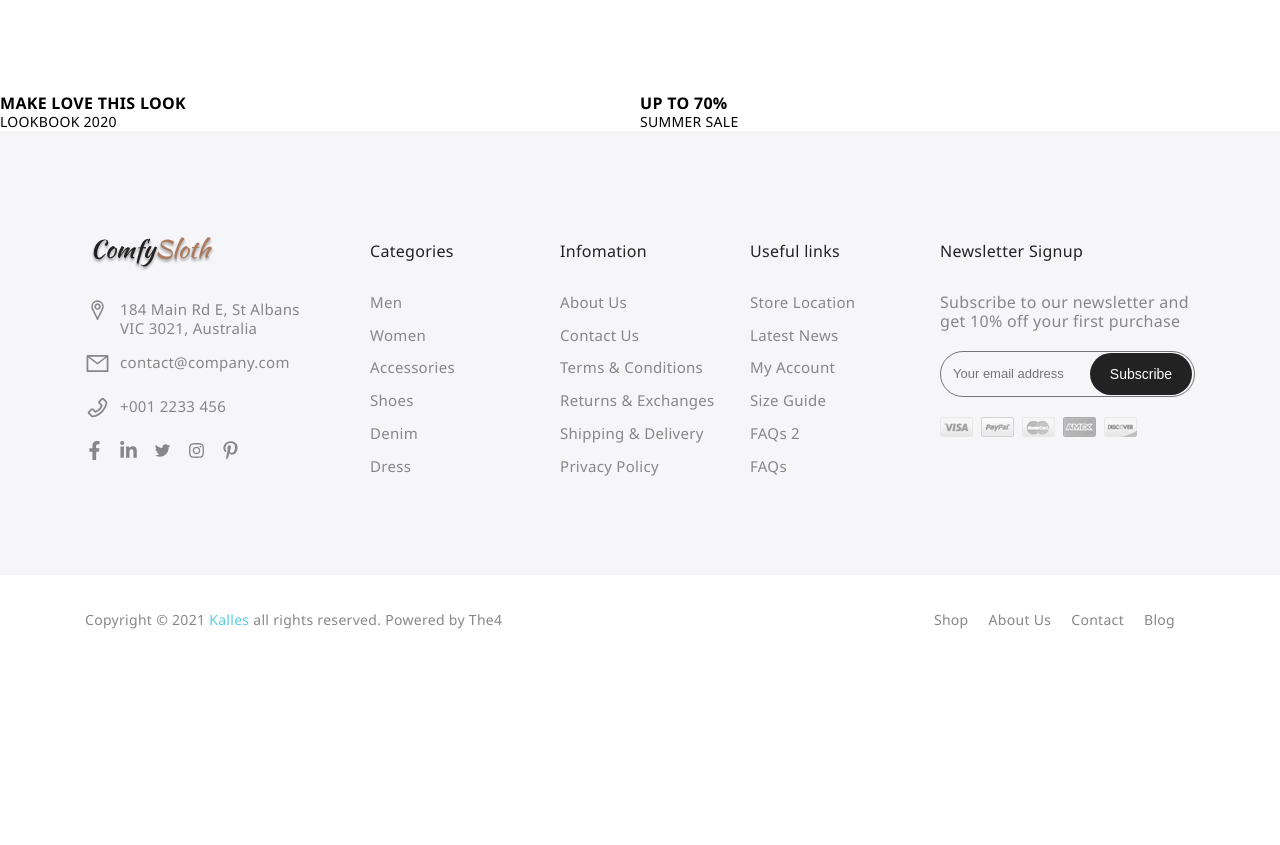
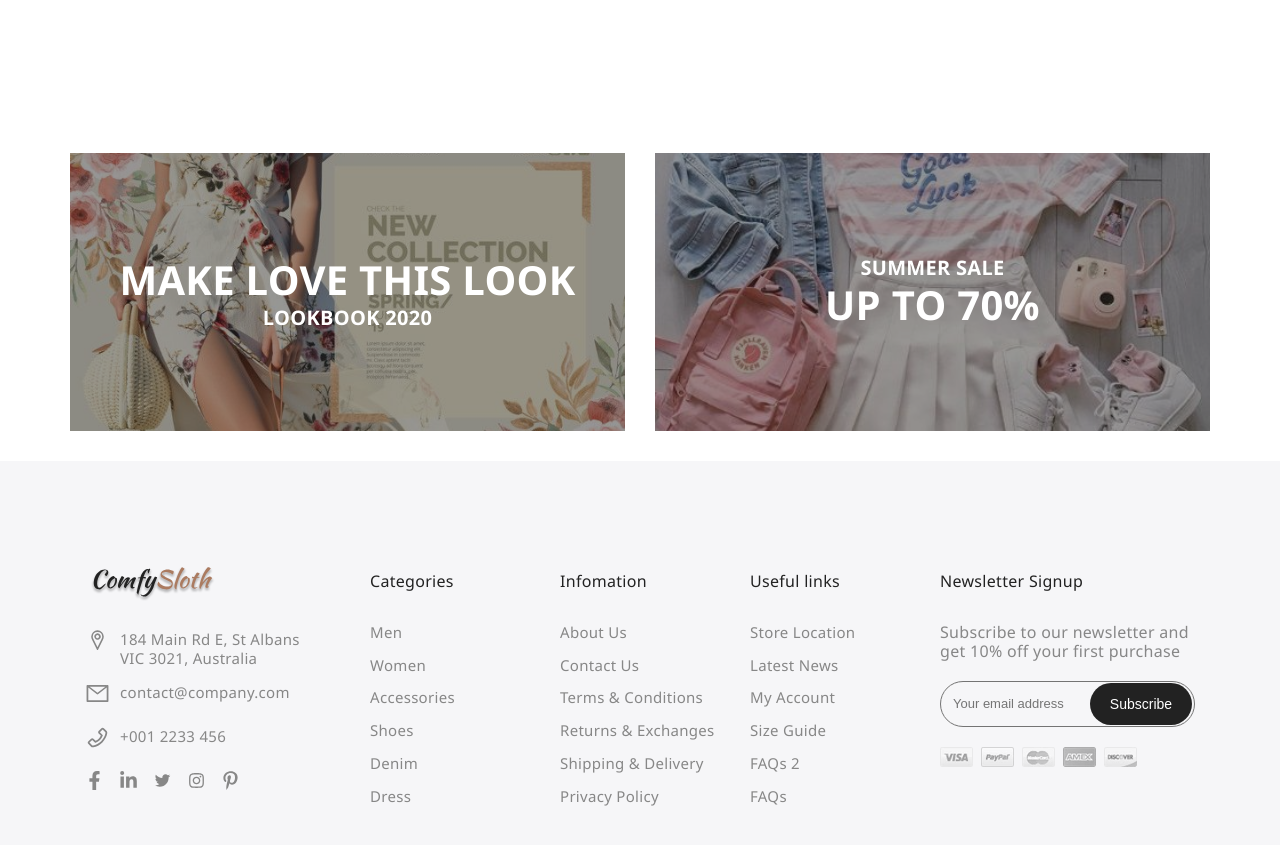
Before and after one commit to RichardHiHi/clothing-web, a React (Create React App) app: page / in a window 1280 px wide. Shown: the part 1229-2074 px from the top of the page. Before the commit the page ends 1893 px from the top, so only its background shows below. Built offline with nearby package versions, Linux system fonts and the light colour scheme.

Commit message:
done banner

```diff
--- a/src/components/banner_blog/BannerBlog.js
+++ b/src/components/banner_blog/BannerBlog.js
@@ -8,8 +8,8 @@ const BannerBlog = () => {
     <div className='banner-section'>
       <div className='banner-container'>
         <div className='banner-content-wrapper'>
-          <Grid container>
-            {banners.map((banner) => {
+          <Grid container className='banner-list-container'>
+            {banners.map((banner, index) => {
               return (
                 <Grid item sx={12} sm={6} md={6} lg={6}>
                   <div className='banner-content'>
@@ -19,10 +19,18 @@ const BannerBlog = () => {
                         style={{ backgroundImage: `url(${banner.img})` }}
                       ></div>
                     </a>
-                    <div className='banner-title'>
-                      <h3>{banner.bigText}</h3>
-                      <h4>{banner.smallText}</h4>
-                    </div>
+
+                    {index % 2 == 0 ? (
+                      <div className='banner-title'>
+                        <h3>{banner.bigText}</h3>
+                        <h4>{banner.smallText}</h4>
+                      </div>
+                    ) : (
+                      <div className='banner-title'>
+                        <h4>{banner.smallText}</h4>
+                        <h3>{banner.bigText}</h3>
+                      </div>
+                    )}
                   </div>
                 </Grid>
               );
--- a/src/components/banner_blog/bannerBlog.scss
+++ b/src/components/banner_blog/bannerBlog.scss
@@ -0,0 +1,58 @@
+@import '../../sassStyles/variables.scss';
+@import '../../sassStyles/mixin.scss';
+
+.banner-container {
+  padding: 15px;
+  margin: 0 auto;
+  max-width: 1200px;
+  .banner-list-container {
+    margin-top: 30px;
+    .MuiGrid-root {
+      padding: 5px;
+    }
+  }
+}
+.banner-content {
+  position: relative;
+  overflow: hidden;
+  &:hover .banner-img {
+    @include transform(scale(1.1));
+  }
+  .banner-img {
+    padding-top: 50%;
+    background-position: center;
+    background-repeat: no-repeat;
+    background-size: cover;
+    transition: transform 0.6s ease-in-out;
+  }
+  .banner-title {
+    pointer-events: none;
+    position: absolute;
+    top: 0;
+    right: 0;
+    width: 100%;
+    height: 100%;
+    display: flex;
+    flex-direction: column;
+    justify-content: center;
+    align-items: center;
+    background-color: rgba(34, 34, 34, 0.466);
+    color: $whiteColor;
+    h3 {
+      @include font-size-weight(4rem, 900);
+    }
+    h4 {
+      @include font-size-weight(2rem, 900);
+    }
+  }
+}
+
+@media (min-width: 960px) {
+  .banner-container {
+    .banner-list-container {
+      .MuiGrid-root {
+        padding: 15px;
+      }
+    }
+  }
+}
--- a/src/components/collection-list/collectionList.scss
+++ b/src/components/collection-list/collectionList.scss
@@ -49,7 +49,7 @@
   }
 }
 
-@media (min-width: 1025px) {
+@media (min-width: 960px) {
   .collection-list {
     .MuiGrid-item {
       padding: 15px;
```
Also changed, not shown: src/assets/banner/banner_2.jpg.
